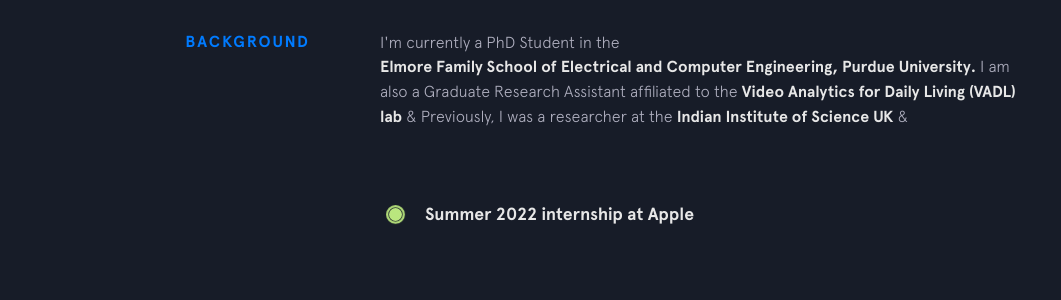
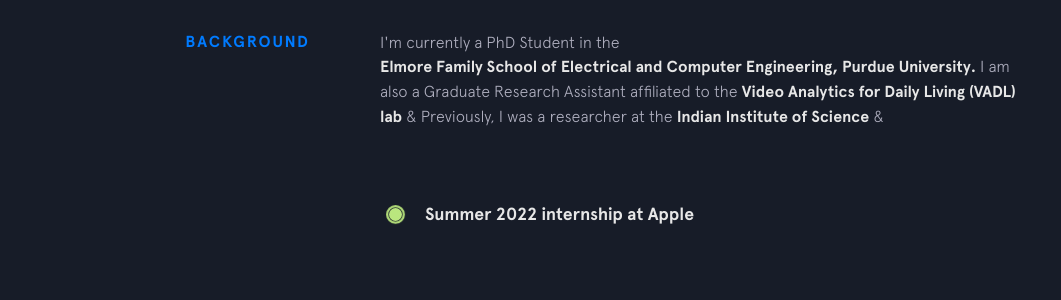
Before and after one commit to praneet195/praneet195.github.io, a Jekyll site: the page built from index.html, in a window 1280 px wide and 900 px high, scrolled down 817 px. Shown: the part 153-453 px from the top of the window, without its empty margins (70-1131 px from the left). Built offline with Jekyll 4.4.1, drawn with Linux system fonts in a browser that asks for light colours; nearby versions of some CDN libraries.

Commit message:
Update background.html

```diff
--- a/_includes/background.html
+++ b/_includes/background.html
@@ -9,7 +9,7 @@
       &amp;
 
       Previously, I was a researcher at the
-      <a class="underline-link" href="https://cps.iisc.ac.in/" target="_blank">Indian Institute of Science UK</a>
+      <a class="underline-link" href="https://cps.iisc.ac.in/" target="_blank">Indian Institute of Science</a>
       &amp;
 
     </p>
```
